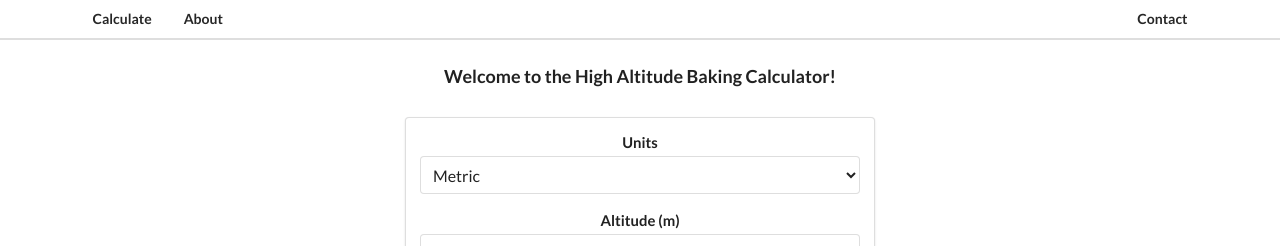
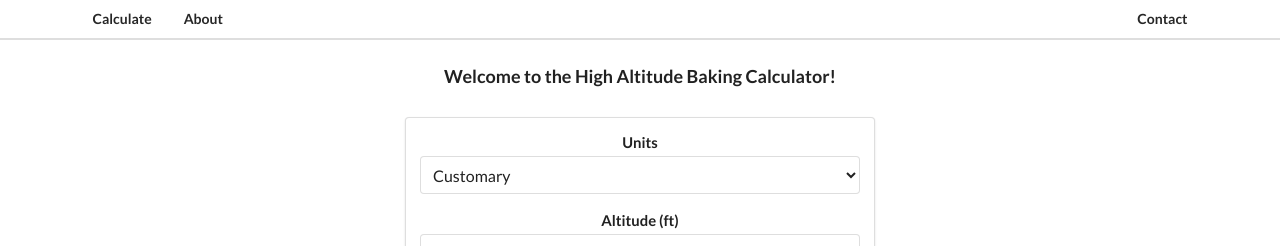
Before and after one commit to michaelmaryanoff/high-altitude-baking-calculator, a React (Create React App) app: page / in a window 1280 px wide. Shown: the top 246 px of the page. Built offline with nearby package versions, Linux system fonts and the light colour scheme.

Commit message:
Add constant

```diff
--- a/src/components/form/CalculatorForm.js
+++ b/src/components/form/CalculatorForm.js
@@ -19,6 +19,8 @@ import {
   yeastOutputField
 } from '../form/inputTypes';
 
+import { defaultUnit } from '../../constants';
+
 // Redux
 import { clearForm } from '../../actions';
 import { useDispatch, useSelector } from 'react-redux';
@@ -29,7 +31,7 @@ import TextInputField from './TextInputField';
 
 const CalculatorForm = () => {
   // Component state for controlling fields
-  const [unitFieldData, setUnitFieldData] = useState('metric');
+  const [unitFieldData, setUnitFieldData] = useState(defaultUnit);
 
   const [altitudeFieldData, setAltitudeFieldData] = useState('');
 
@@ -52,7 +54,7 @@ const CalculatorForm = () => {
   const [yeastOutputFieldData, setYeastOutputFieldData] = useState('');
 
   // Defualt state
-  const defaults = { unitFieldDefault: 'metric', emptyString: '' };
+  const defaults = { unitFieldDefault: defaultUnit, emptyString: '' };
 
   // Redux
   const dispatch = useDispatch();
--- /dev/null
+++ b/src/constants/index.js
@@ -0,0 +1 @@
+export const defaultUnit = 'customary'
--- a/src/reducers/calculationFormReducer.js
+++ b/src/reducers/calculationFormReducer.js
@@ -11,7 +11,9 @@ import {
   SET_YEAST
 } from '../actions/types';
 
-const INITIAL_STATE = { results: null, unit: 'metric', altitude: 0 };
+import { defaultUnit } from '../constants';
+
+const INITIAL_STATE = { results: null, unit: defaultUnit, altitude: 0 };
 
 export default (state = INITIAL_STATE, action) => {
   switch (action.type) {
```
